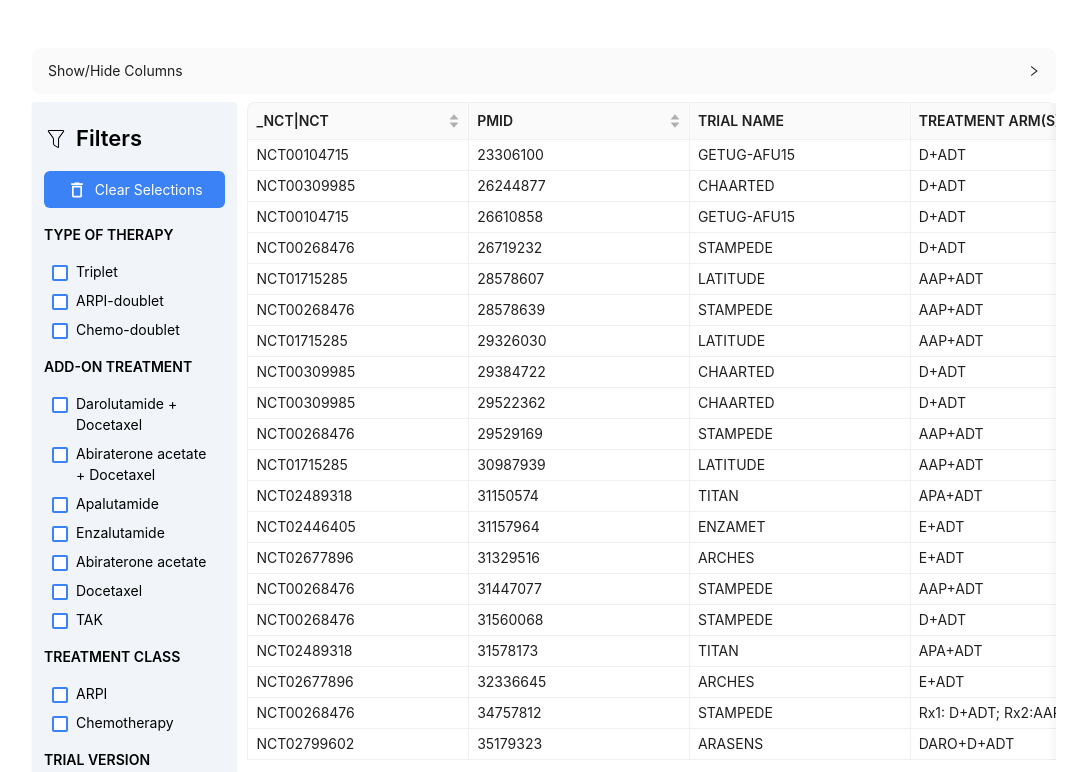
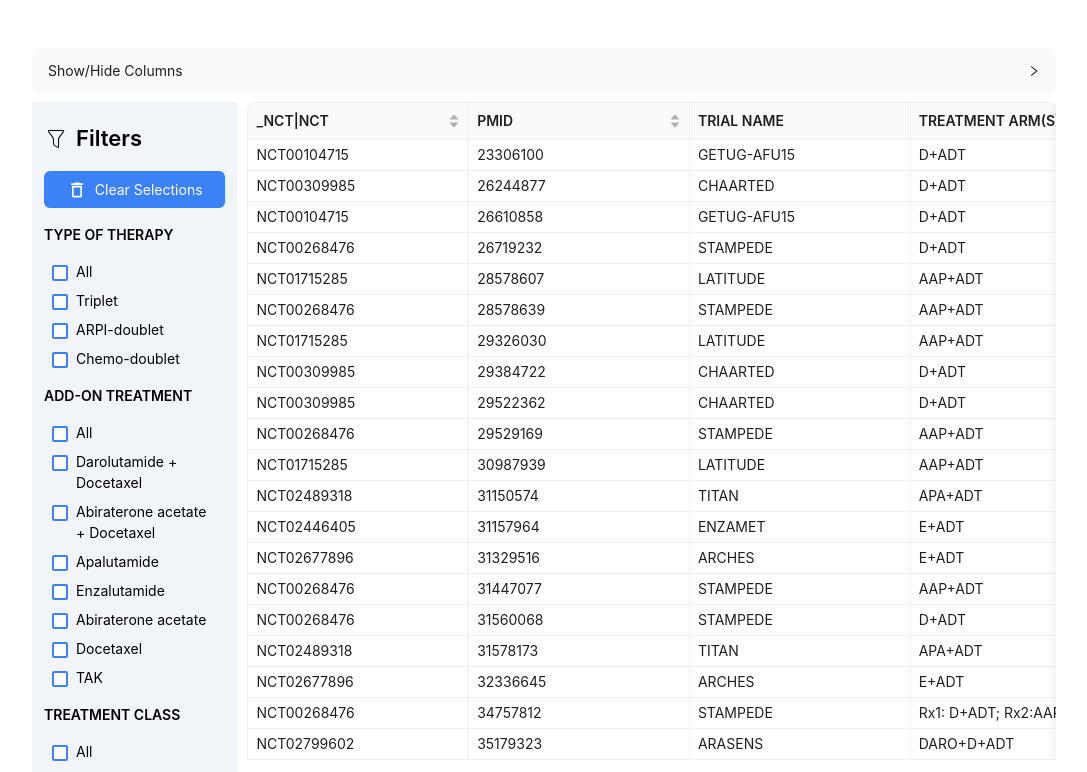
Before and after one commit to EdraakSystems/datatable, a Next.js app: page /study-characteristics-table in a window 1280 px wide. Shown: the top 772 px of the page, without its empty margins (96-1183 px from the left). Built offline with nearby package versions, Linux system fonts and the light colour scheme.

Commit message:
all filter added

```diff
--- a/app/study-characteristics-table/page.jsx
+++ b/app/study-characteristics-table/page.jsx
@@ -345,13 +345,27 @@ const App = () => {
     if (key) setSelectedFilters(prev => ({ ...prev, [key]: value }))
   }
 
+  // useEffect(() => {
+  //   const filtered = data.filter(item =>
+  //     Object.entries(defferedFilters).every(([filterKey, filterValue]) =>
+  //       filterValue?.split('+').some(part =>
+  //         item[filterKey].toLowerCase().includes(part.trim().toLowerCase())
+  //       )
+  //     )
+  //   );
+  //   setFilteredData(filtered);
+  // }, [data, defferedFilters]);
   useEffect(() => {
     const filtered = data.filter(item =>
-      Object.entries(defferedFilters).every(([filterKey, filterValue]) =>
-        filterValue.split('+').some(part =>
-          item[filterKey].toLowerCase().includes(part.trim().toLowerCase())
-        )
-      )
+      Object.entries(defferedFilters).every(([filterKey, filterValue]) => {
+        if (filterValue === "All") {
+          return true;
+        } else {
+          return filterValue?.split('+').some(part =>
+            item[filterKey].toLowerCase().includes(part.trim().toLowerCase())
+          );
+        }
+      })
     );
     setFilteredData(filtered);
   }, [data, defferedFilters]);
--- a/components/data-filters.jsx
+++ b/components/data-filters.jsx
@@ -25,10 +25,13 @@ export const DataFilters = ({ onSelect, selectedFilters, onClear }) => {
                 filters.map((filter) => {
                     return <div key={filter.title} className=" ">
                         <h2 className="py-4 text-[14px] uppercase font-semibold">{filter.title}</h2>
-                        <div className="flex flex-col gap-y-2 px-2">{filter.filters.map(item =>
-                            <SelectInput selected={selectedFilters[filter.key] === item} key={item} title={item} onClick={() => handleSelectFilter(filter.key, item)} />
-                        )
-                        }
+                        <div className="flex flex-col gap-y-2 px-2">
+                            <SelectInput selected={selectedFilters[filter.key] === "All"} title="All" onClick={() => handleSelectFilter(filter.key, "All")} />
+                            {filter.filters.map(item =>
+
+                                <SelectInput selected={selectedFilters[filter.key] === item} key={item} title={item} onClick={() => handleSelectFilter(filter.key, item)} />
+                            )
+                            }
                         </div>
                     </div>
                 }
```
Also changed, not shown: 1 other file (tests, documents, lock files or other folders).
